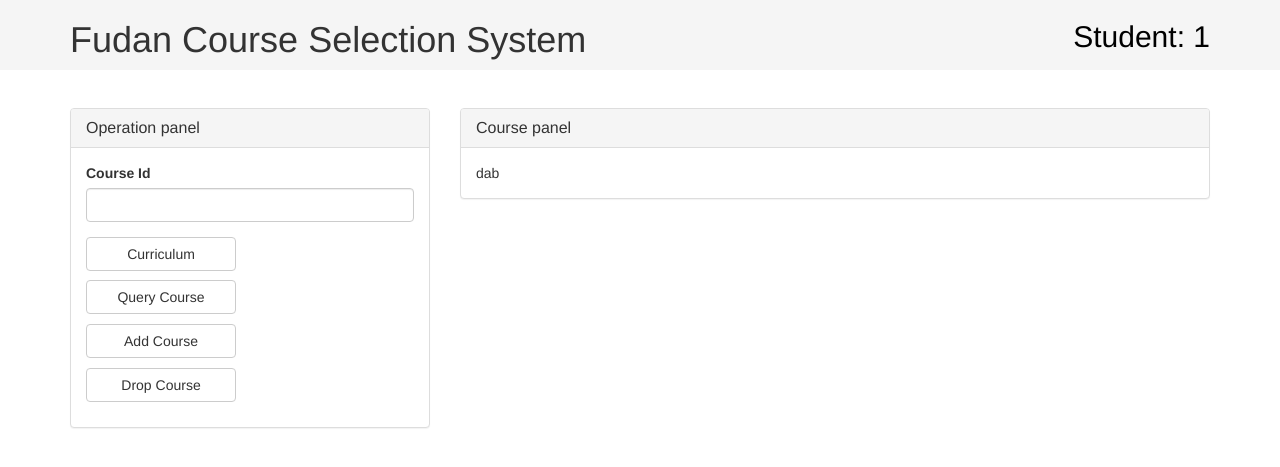
After one commit to SiuTo/CourseSelectionSystem, a PHP site: page /student.php in a window 1280 px wide. The commit adds this page. Shown: the top 467 px of the page. Run offline with PHP 8.4, Linux system fonts and the light colour scheme; the visitor is signed in with stand-in values (Sample User, id 1).

Commit message:
add login.php & student.php

```diff
--- a/css/index.css
+++ b/css/index.css
@@ -1,9 +1,10 @@
-.about {
-	color: #000000;
+.page-head {
+	background-color: #F5F5F5;
 }
 
-.page-head {
-	background-color: #F5F5F5;
+.page-head a {
+	color: #000000;
+	float: right;
 }
 
 .page-body {
@@ -26,3 +27,14 @@
 .signup:hover {
 	color: #ffffff;
 }
+
+.container-panels {
+	margin-top: 3%;
+}
+
+.operation-list button {
+	display: block;
+	margin-top: 3%;
+	margin-bottom: 3%;
+	width: 150px;
+}
--- /dev/null
+++ b/student.php
@@ -0,0 +1,72 @@
+<?php
+	session_start();
+	if (!isset($_SESSION["userId"]))
+	{
+		echo "<script>alert('Login first please!');</script>";
+		header("Location: index.html");
+		exit;
+	}
+?>
+<!DOCTYPE HTML>
+<html>
+
+<head>
+	<title>Fudan Course Selection System</title>
+	<meta charset="UTF-8">
+	<meta name="viewport" content="width=device-width, initial-scale=1">
+	<link rel="stylesheet" type="text/css" href="plugins/bootstrap/bootstrap.css" />
+	<link rel="stylesheet" type="text/css" href="css/index.css" />
+	<script type="text/javascript" src="plugins/jquery-1.11.2.min.js"></script>
+	<script type="text/javascript" src="plugins/bootstrap/bootstrap.js"></script>
+</head>
+
+<body>
+	<div class="page-head">
+		<div class="container">
+			<div class="row">
+				<div class="col-sm-8">
+					<h1>Fudan Course Selection System</h1>
+				</div>
+				<div class="col-sm-4">
+					<h2><a href="#">Student: <?php echo $_SESSION["userId"]; ?></a></h2>
+				</div>
+			</div>
+		</div>
+	</div>
+
+	<div class="container container-panels">
+		<div class="row">
+			<div class="col-md-4">
+				<div class="panel panel-default">
+					<div class="panel-heading">
+						<h3 class="panel-title">Operation panel</h3>
+					</div>
+					<div class="panel-body">
+						<form class="operation-list" action="" method="get">
+							<div class="form-group">
+								<label for="courseId" class="control-label">Course Id</label>
+								<input type="text" id="courseId" class="form-control" name="courseId">
+							</div>
+							<button type="button" class="btn btn-default">Curriculum</button>
+							<button type="button" class="btn btn-default">Query Course</button>
+							<button type="button" class="btn btn-default">Add Course</button>
+							<button type="button" class="btn btn-default">Drop Course</button>
+						</form>
+					</div>
+				</div>
+			</div>
+			<div class="col-md-8">
+				<div class="panel panel-default">
+					<div class="panel-heading">
+						<h3 class="panel-title">Course panel</h3>
+					</div>
+					<div class="panel-body">
+						dab
+					</div>
+				</div>
+			</div>
+		</div>
+	</div>
+</body>
+
+</html>
```
Also changed, not shown: index.html (+9 -9 lines), login.php (added, +31 -0 lines).
